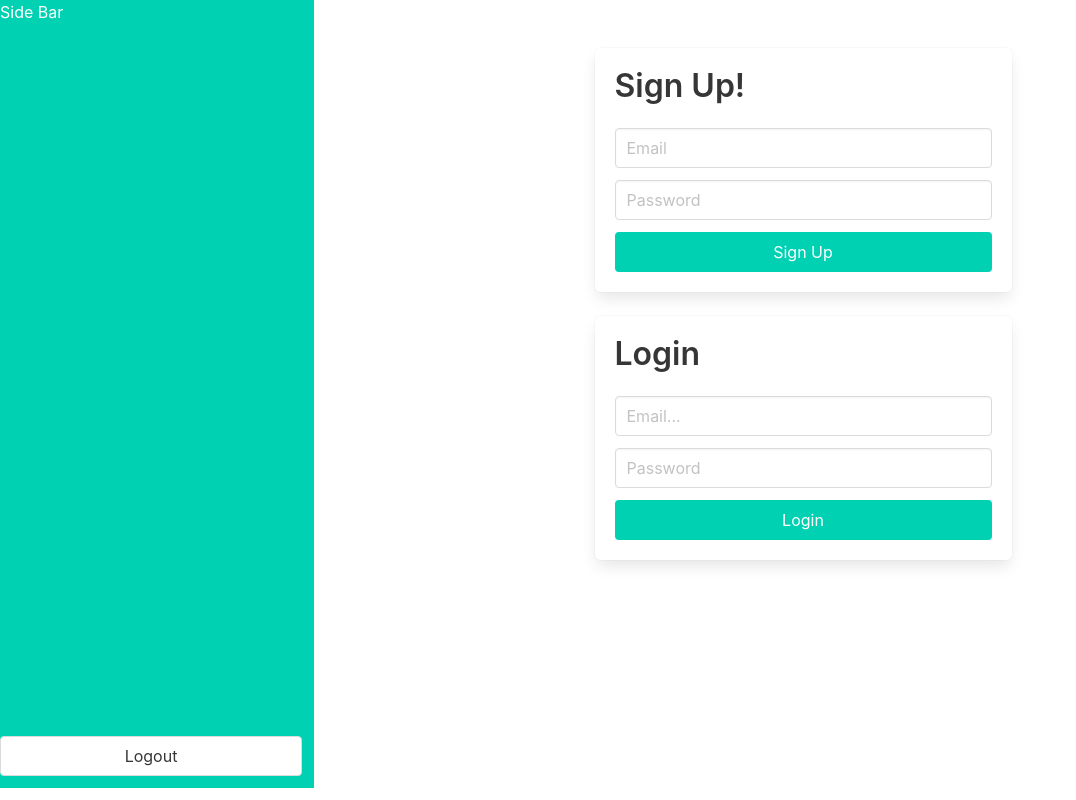
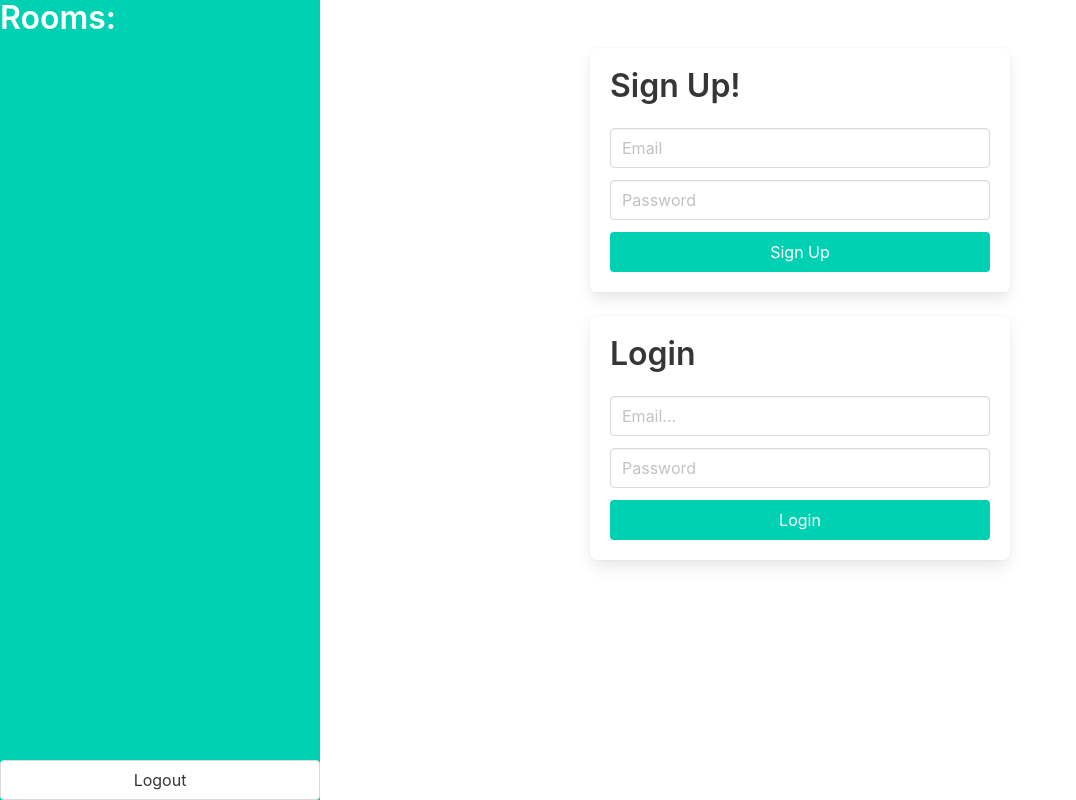
Before and after one commit to mrosebeatty/fancychat, a React (Create React App) app: page / in a window 1280 px wide. Shown: the whole page, without its empty margins (0-1076 px from the left). Built offline with nearby package versions, Linux system fonts and the light colour scheme.

Commit message:
selected room + styling

```diff
--- a/src/App.js
+++ b/src/App.js
@@ -44,11 +44,18 @@
       })
     })
   }
+  setRoom =(id) => {
+    this.setState({
+      selectedRoom: id
+    })
+  }
 
   render() {
     return (
-      <div className='columns vh-100'>
-        <SideBar logout={this.logout} rooms={this.state.rooms}/>
+      <div className='columns vh-100 is-gapless'>
+        <SideBar logout={this.logout} rooms={this.state.rooms}
+        selectedRoom ={this.state.selectedRoom}
+        setRoom={this.setRoom}/>
         <MainPanel>
           <SignUpForm onSignUp={this.handleSignUp} />
           <LoginForm onLogin={this.handleLogin}/>
--- /dev/null
+++ b/src/components/RoomList.js
@@ -0,0 +1,26 @@
+import React from 'react'
+
+const Room =({room, selectedRoom,setRoom})=>{
+    const styles = selectedRoom === room.id ? 'active room' : 'room'
+    return (
+        // eslint-disable-next-line jsx-a11y/anchor-is-valid
+        <li><a className={styles} onClick={()=>setRoom(room.id)}>{room.title}</a></li>
+    )
+}
+
+const RoomList = ({rooms, selectedRoom,setRoom}) => {
+    return (
+        <aside className = 'menu'>
+            <h1 className='title'>Rooms:</h1>
+            <ul className='menu-list'>
+            {Object.keys(rooms)
+            .map(roomKey => ({...rooms[roomKey], id: roomKey}))
+            .map(roomObj => <Room key={roomObj.id} room={roomObj} selectedRoom={selectedRoom}
+            onClick ={()=>setRoom(roomObj.id)}/>)
+            }
+            </ul>
+        </aside>
+        )
+    }
+
+export default RoomList
--- a/src/components/SideBar.js
+++ b/src/components/SideBar.js
@@ -1,25 +1,10 @@
 import React from 'react'
+import RoomList from '../components/RoomList'
 
-// const RoomList = (props) =>{
-//   const roomArray =Object.keys(props.room).map(roomKey=>{
-//     return {
-//       ...props.rooms[roomKey],
-//       id: roomKey
-//     }
-//   })
-//   .map(roomObj=> <Room key={roomObj.id} room={roomObj}/>)
-//   return(
-//     <ul>
-//       {[].map(room => <li>key ={room.id} {room.title}</li>)}
-//     </ul>
-//   )
-// }
-
-const SideBar =({logout,rooms}) => {
+const SideBar =({logout,rooms,selectedRoom, setRoom}) => {
     return (
-    <div className='column is-3 hero is-primary'>
-      <h1>Side Bar</h1>
-      {/* <RoomList rooms={rooms}/> */}
+    <div className='column is-3 hero is-primary' style={{padding: '10px'}}>
+       <RoomList rooms={rooms} selectedRoom={selectedRoom} setRoom={setRoom}/>
       <div className='control'>
       <button onClick={logout} className='button is-fullwidth'>Logout</button>
     </div>
--- a/src/index.css
+++ b/src/index.css
@@ -15,3 +15,11 @@
 .vh-100 {
   height: 100vh
 }
+
+.room:hover{
+  background-color: hsl(217, 71%,53%) !important
+}
+
+.active-room{
+  background-color: hsl(217, 71%,53%) !important
+}
```
